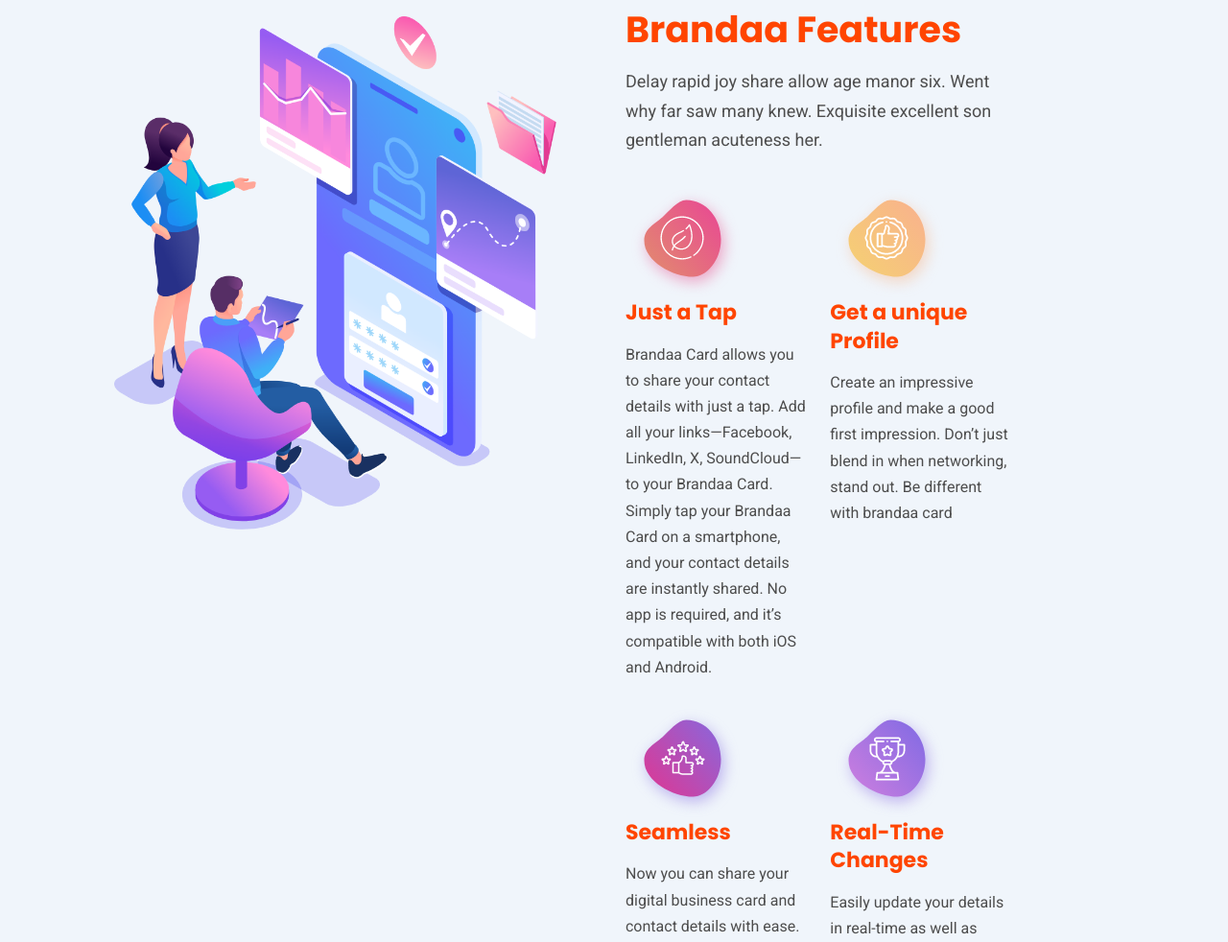
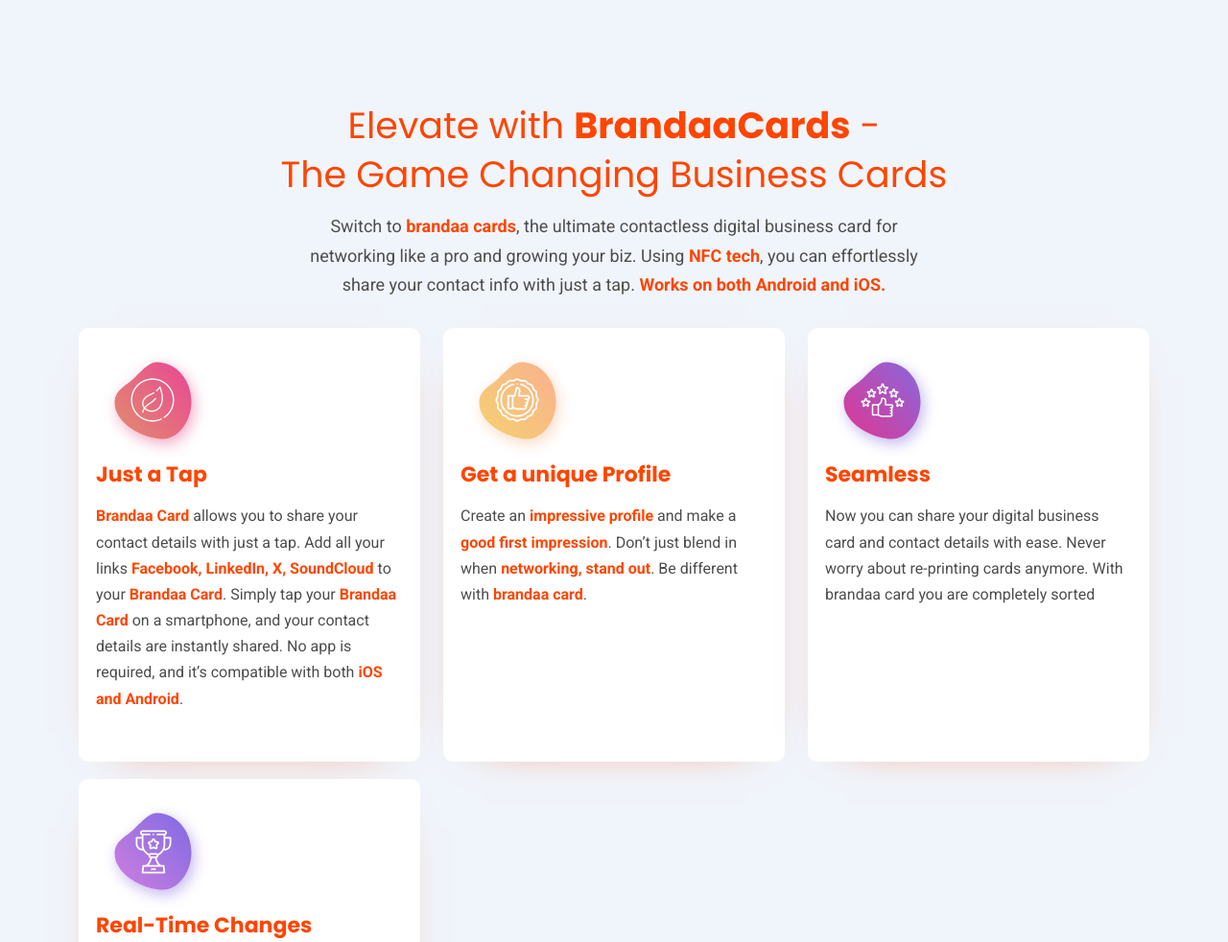
Before and after one commit to ominezX9/Brandaa, a plain HTML site: page index.html in a window 1280 px wide. Shown: the part 1106-2088 px from the top of the page at 96% size. Drawn offline with Linux system fonts and the light colour scheme; a script that the page names is missing.

Commit message:
update: patch fix

```diff
--- a/css/custom.css
+++ b/css/custom.css
@@ -1,9 +1,31 @@
 .main-logo{
     width: 130px;
-    filter: invert(1) brightness(100);
+    filter: brightness(100);
+    transition: 100ms all ease-in-out;
 }
+.main-logo.darken-logo{
+    filter: none;
+    transition: 100ms all ease-in-out;
+}
+.main-stream{
+    color: #fff;
+}
+.main-stream p, .main-stream h1 {
+    color: #fff !important;
+}
+.slim-text{
+    font-weight: 400 !important;
+}
+.highlight{
+    font-weight: bolder;
+    color: var(--heading-color);
+}
+
 .orange-fields{
-    background: var(--heading-color) !important;
+    background: var(--heading-color);
+    padding: none;
+    background: linear-gradient(0deg, rgba(255,69,0,1) 0%, rgba(255,101,0,1) 100%) !important;
+    height: 700px !important;
 }
 .typewriter-container {
     display: inline-flex;
@@ -16,6 +38,7 @@
     overflow: hidden;
     border-right: .15em solid #000;
     animation: caret 1s steps(1) infinite;
+    color: #fff !important;
 }
 .btn-conv{
     position: relative;
@@ -23,6 +46,10 @@
     color: #fff;
     padding: 0px 20px;
     width: 190px;
+}
+.btn-conv:hover{
+    background: white !important;
+
 }
 .btn-conv .show_me {
     position: absolute;
@@ -56,7 +83,21 @@
     color: #000 !important;
     transition: 200ms all cubic-bezier(0.6, 0.04, 0.98, 0.335);
 }
+.paddespell .col-sm-4{
+    padding-bottom: 18px;
+}
+.paddundshade{
+    background: #fff;
+    padding: 18px;
+    cursor: pointer;
+    box-shadow: 0px 10px 50px -40px var(--heading-color);;
+    border-radius: 10px;
+    height: 100% !important;
+}
 
+.plan-selector{
+
+}
 
 @keyframes caret {
     50% { border-color: transparent; }
--- a/index.html
+++ b/index.html
@@ -31,9 +31,10 @@
 <body class="home-3">
 
     <!-- preloader area start -->
-    <div class="loader-wrapper">
+    <!-- <div class="loader-wrapper">
         <div class="loader"></div>
-    </div>
+    </div> -->
+
     <!-- preloader area end -->
 
     <!-- search popup area start -->
@@ -108,11 +109,11 @@
 
     <!-- Banner Area Start-->
     <!-- style="background: url(img/banner/bg.png);" -->
-    <section class="banner-area orange-fields" style="height: 600px; overflow: hidden;">
+    <section class="banner-area orange-fields" style="overflow: hidden;">
         <div class="container">
             <div class="row justify-content-between align-items-center">
                 <div class="col-xl-5 col-lg-5 col-sm-10 align-self-center">
-                    <div class="banner-inner">
+                    <div class="banner-inner main-stream">
                         <h1 class="mb-2">
                             <span style="font-size: 0.75em !important;">Brandaa Cards are</span> <br/>
                             <div>
@@ -138,7 +139,7 @@
                     </div>
                 </div>
                 <div class="col-xl-5 col-lg-6 offset-lg-1 d-none d-lg-block">
-                    <div style="margin: 0px auto; height: 550px; overflow: hidden;">
+                    <div style="margin: 0px auto; height: 600px; overflow: hidden;">
                         <img src="img/homepage/screenshot_home.png" alt="img" style="width: 80%;">
                     </div>
                 </div>
@@ -190,57 +191,68 @@
 
     <!-- featured-Area Start-->
     <div class="featured-area pd-top-120">
-        <div class="container-fluid">
+        <div class="container">
             <div class="row">
-                <div class="col-xl-5 offset-xl-1 col-lg-5 align-self-center align-self-xl-start d-none d-lg-block">
+                <!-- <div class="col-xl-5 offset-xl-1 col-lg-5 align-self-center align-self-xl-start d-none d-lg-block">
                     <div class="thumb me-5 span3 wow rollIn">
                         <img src="img/featured/1.png" alt="img">
                     </div>
+                </div> -->
+                <!-- <div class="col-xl-4 col-lg-8 col-md-10 col-sm-11"> -->
+                <div class="col-xl-12 col-lg-8 col-md-10 col-sm-11">
+                    <div class="section-title text-center">
+                        <h2 class="title slim-text">
+                            <span>Elevate with <span class="highlight">BrandaaCards</span> - </span>
+                            <br/>
+                            <span>The Game Changing Business Cards</span>
+                        </h2>
+                        </h2>
+                        <p class="col-xl-7 mx-auto">
+                            Switch to <span class="highlight"> brandaa cards</span>, the ultimate contactless digital business card
+                            for networking like a pro and growing your biz. Using <span class="highlight">NFC tech</span>, you can
+                            effortlessly share your contact info with just a tap.
+                            <span class="highlight">Works on both Android and iOS.</span>
+                        </p>
                     </div>
-                <div class="col-xl-4 col-lg-8 col-md-10 col-sm-11">
-                    <div class="section-title">
-                        <h2 class="title">Brandaa Features</h2>
-                        <p>Delay rapid joy share allow age manor six. Went why far saw many knew. Exquisite excellent son gentleman acuteness her.</p>
-                    </div>
-                    <div class="row">
-                        <div class="col-sm-6">
-                            <div class="single-featured-wrap">
+                    <div class="row paddespell">
+                        <div class="col-sm-4">
+                            <div class="single-featured-wrap paddundshade">
                                 <div class="thumb">
                                     <img src="img/featured/1i.png" alt="img">
                                 </div>
                                 <div class="featured-wrap-details">
                                     <h4>Just a Tap</h4>
                                     <p>
-                                        Brandaa Card allows you to share your contact details
-                                        with just a tap. Add all your links—Facebook, LinkedIn,
-                                        X, SoundCloud—to your Brandaa Card. Simply tap your
-                                        Brandaa Card on a smartphone, and your contact details
+                                        <span class="highlight">Brandaa Card</span> allows you to share your contact details
+                                        with just a tap. Add all your links <span class="highlight">Facebook, LinkedIn,
+                                        X, SoundCloud </span> to your <span class="highlight">Brandaa Card</span>. Simply tap your
+                                        <span class="highlight">Brandaa Card</span> on a smartphone, and your contact details
                                         are instantly shared. No app is required, and it’s
-                                        compatible with both iOS and Android.
+                                        compatible with both <span class="highlight">iOS and Android</span>.
                                     </p>
                                 </div>
                             </div>
                         </div>
 
-                        <div class="col-sm-6">
-                            <div class="single-featured-wrap">
+                        <div class="col-sm-4">
+                            <div class="single-featured-wrap paddundshade">
                                 <div class="thumb">
                                     <img src="img/featured/2i.png" alt="img">
                                 </div>
                                 <div class="featured-wrap-details">
                                     <h4>Get a unique Profile</h4>
                                     <p>
-                                        Create an impressive profile and make
-                                        a good first impression. Don’t just
-                                        blend in when networking, stand out.
-                                        Be different with brandaa card
+                                        Create an <span class="highlight">impressive profile</span> and make
+                                        a <span class="highlight">good first impression</span>. Don’t just
+                                        blend in when <span class="highlight">networking, stand out</span>.
+                                        Be different with <span class="highlight">brandaa card</span>.
                                     </p>
                                 </div>
                             </div>
                         </div>
 
-                        <div class="col-sm-6">
-                            <div class="single-featured-wrap">
+                        <div class="col-sm-4">
+                            <div class="single-featured-wrap paddundshade">
                                 <div class="thumb">
                                     <img src="img/featured/3i.png" alt="img">
                                 </div>
@@ -258,8 +270,8 @@
                             </div>
                         </div>
 
-                        <div class="col-sm-6">
-                            <div class="single-featured-wrap">
+                        <div class="col-sm-4">
+                            <div class="single-featured-wrap paddundshade">
                                 <div class="thumb">
                                     <img src="img/featured/4i.png" alt="img">
                                 </div>
@@ -275,6 +287,8 @@
                                 </div>
                             </div>
                         </div>
+
+
 
                     </div>
                 </div>
@@ -404,7 +418,10 @@
                 <div class="col-lg-7 col-sm-10">
                     <div class="section-title mb-0 pb-5 text-center">
                         <h2 class="title">Description With Video</h2>
-                        <p>Delay rapid joy share allow age manor six. Went why far saw many knew. Exquisite excellent son gentleman acuteness her.</p>
+                        <p>
+                            See how <span class="highlight">brandaa card</span> works and ways it can help you improve your business and connecting with others
+
+                        </p>
                     </div>
                 </div>
                 <div class="col-lg-11">
@@ -425,12 +442,22 @@
                 <div class="col-lg-7 col-sm-10">
                     <div class="section-title">
                         <h2 class="title">Pricing Plans</h2>
-                        <p>Delay rapid joy share allow age manor six. Went why far saw many knew. Exquisite excellent son gentleman acuteness her.</p>
+                        <p>
+                            Experience Luxury with Our<br/>
+                            Streamlined Pricing Plans!
+                        </p>
+
+                        <div>
+                            <div class="plan-selector">
+                                <button>Yearly Plans</button>
+                                <button>One Time Plans</button>
                             </div>
                         </div>
                     </div>
-            <div class="row justify-content-center">
-                <div class="col-lg-4 col-md-6">
+                </div>
+            </div>
+            <div class="row ">
+                <!-- <div class="col-lg-4 col-md-6">
                     <div class="single-price">
                         <h4 class="pricing-title">Free</h4>
                         <div class="thumb">
@@ -446,10 +473,11 @@
                         </ul>
                         <a class="btn btn-blue" href="index.html"><i class="fa fa-shopping-cart"></i>ORDER NOW</a>
                     </div>
-                </div>
+                </div> -->
+                <div class="monthly row justify-content-center">
                     <div class="col-lg-4 col-md-6">
                         <div class="single-price style-1">
-                        <h4 class="pricing-title">Basic</h4>
+                            <h4 class="pricing-title">Classic Plan</h4>
                             <div class="thumb">
                                 <img src="img/pricing/price-2.png" alt="img">
                             </div>
@@ -481,6 +509,9 @@
                             <a class="btn btn-blue" href="html.html"><i class="fa fa-shopping-cart"></i>ORDER NOW</a>
                         </div>
                     </div>
+                </div>
+
+
             </div>
         </div>
     </section>
--- a/js/main.js
+++ b/js/main.js
@@ -203,11 +203,15 @@
         -----------------------------------------*/
 
         var mainMenuTop = $(".navbar-area");
+        var mainLogo = $(".main-logo");
         if ($(window).scrollTop() >= 1) {
             mainMenuTop.addClass('navbar-area-fixed');
+            mainLogo.addClass('darken-logo');
         }
         else {
             mainMenuTop.removeClass('navbar-area-fixed');
+            mainLogo.removeClass('darken-logo');
+
         }
 
         var ScrollTop = $('.back-to-top');
```
Lines whose indentation alone changed are shown as unchanged.
